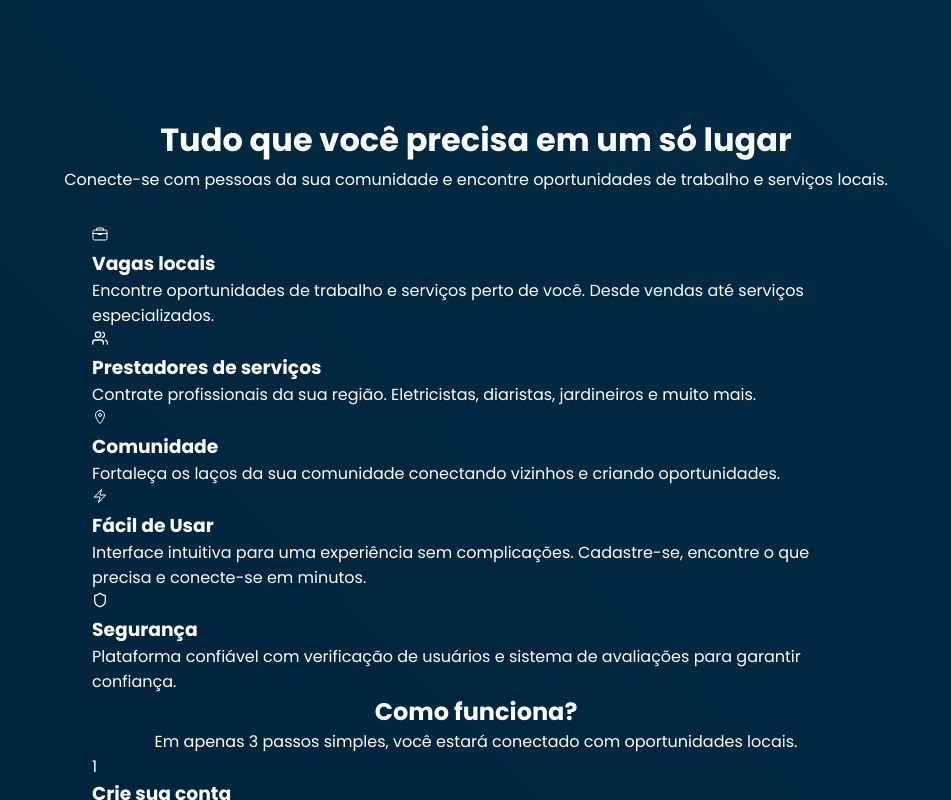
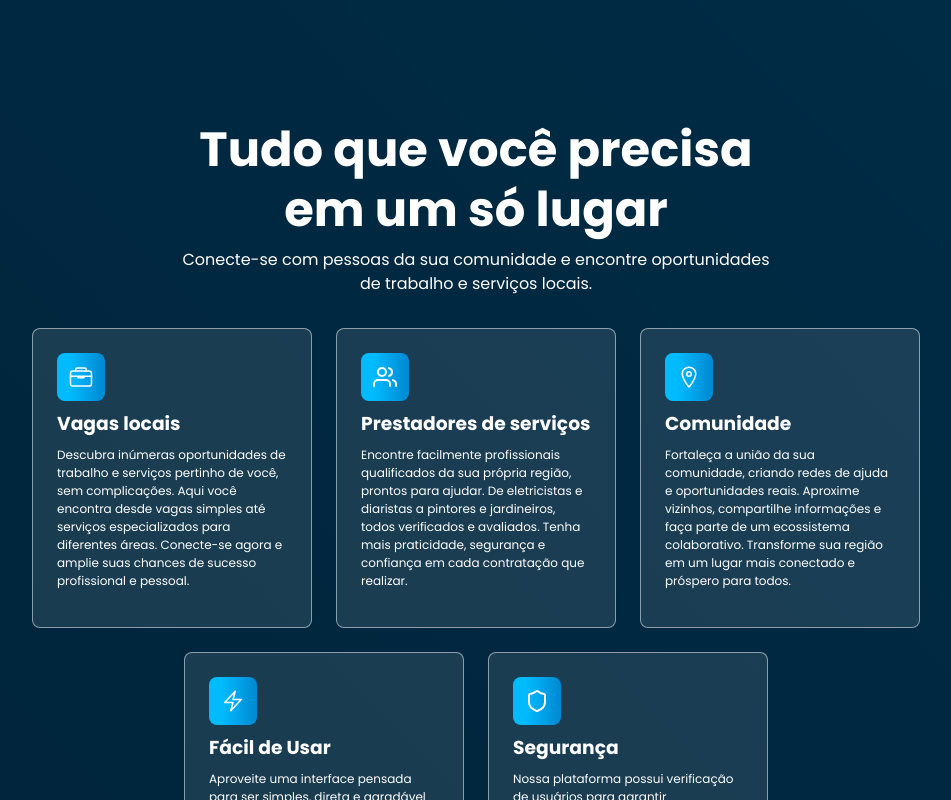
Before and after one commit to mickeiasdev/ConectaBairro, a React (Vite) app: page / in a window 1280 px wide. Shown: the part 680-1480 px from the top of the page, without its empty margins (164-1115 px from the left). Built offline with nearby package versions, Linux system fonts and the light colour scheme.

Commit message:
feat: enhance Features component content and styles for improved clarity and user experience

```diff
--- a/src/components/landingpage/Features.jsx
+++ b/src/components/landingpage/Features.jsx
@@ -20,40 +20,50 @@ export default function Feature({ className }) {
           <IoBriefcaseOutline className={styles.icon} />
           <h3>Vagas locais</h3>
           <p>
-            Encontre oportunidades de trabalho e serviços perto de você. Desde
-            vendas até serviços especializados.
+            Descubra inúmeras oportunidades de trabalho e serviços pertinho de
+            você, sem complicações. Aqui você encontra desde vagas simples até
+            serviços especializados para diferentes áreas. Conecte-se agora e
+            amplie suas chances de sucesso profissional e pessoal.
           </p>
         </div>
         <div className={styles.item}>
           <FiUsers className={styles.icon} />
           <h3>Prestadores de serviços</h3>
           <p>
-            Contrate profissionais da sua região. Eletricistas, diaristas,
-            jardineiros e muito mais.
+            Encontre facilmente profissionais qualificados da sua própria
+            região, prontos para ajudar. De eletricistas e diaristas a pintores
+            e jardineiros, todos verificados e avaliados. Tenha mais
+            praticidade, segurança e confiança em cada contratação que realizar.
           </p>
         </div>
         <div className={styles.item}>
           <IoLocationOutline className={styles.icon} />
           <h3>Comunidade</h3>
           <p>
-            Fortaleça os laços da sua comunidade conectando vizinhos e criando
-            oportunidades.
+            Fortaleça a união da sua comunidade, criando redes de ajuda e
+            oportunidades reais. Aproxime vizinhos, compartilhe informações e
+            faça parte de um ecossistema colaborativo. Transforme sua região em
+            um lugar mais conectado e próspero para todos.
           </p>
         </div>
         <div className={styles.item}>
           <HiOutlineBolt className={styles.icon} />
           <h3>Fácil de Usar</h3>
           <p>
-            Interface intuitiva para uma experiência sem complicações.
-            Cadastre-se, encontre o que precisa e conecte-se em minutos.
+            Aproveite uma interface pensada para ser simples, direta e agradável
+            de navegar. Cadastre-se rapidamente, encontre o que precisa e
+            conecte-se em poucos cliques. Tudo foi feito para garantir
+            praticidade e eficiência na sua experiência.
           </p>
         </div>
         <div className={styles.item}>
           <LuShield className={styles.icon} />
           <h3>Segurança</h3>
           <p>
-            Plataforma confiável com verificação de usuários e sistema de
-            avaliações para garantir confiança.
+            Nossa plataforma possui verificação de usuários para garantir
+            credibilidade total. Contamos com um sistema de avaliações reais
+            para que você saiba com quem está lidando. Aqui, a confiança e a sua
+            tranquilidade vêm sempre em primeiro lugar.
           </p>
         </div>
       </div>
--- a/src/styles/landingpage/Feature.module.css
+++ b/src/styles/landingpage/Feature.module.css
@@ -7,31 +7,71 @@
 }
 
 .title {
-  font-size: 2rem;
+  max-width: 600px;
+  font-size: 3rem;
   text-align: center;
   margin-bottom: 0.5rem;
   line-height: 1.25;
 }
 
 .subtitle {
+  max-width: 600px;
   text-align: center;
   margin-bottom: 2rem;
-  max-width: 100%;
   line-height: 1.5;
 }
 
 .list {
-
+  display: flex;
+  flex-direction: column;
+  justify-content: center;
+  gap: 1.5rem;
+  width: 100%;
 }
 
 .item {
+  display: flex;
+  flex-direction: column;
+  align-items: flex-start;
+  gap: 0.5rem;
+  padding: 1.5rem;
+  border-radius: 0.5rem;
+  background: var(--glass-color);
+  border: 1px solid rgba(255, 255, 255, 0.5);
+  transition: all 0.2s ease-in-out;
+}
+
+.item:hover {
+  background: var(--glass-hover);
+}
+
+.item p {
+  font-size: 0.75rem;
 }
 
 .icon {
+  font-size: 3rem;
+  padding: 0.75rem;
+  background: var(--secundary-gradient);
+  border-radius: 0.5rem;
+  transition: all 0.2s ease-in-out;
+}
+
+.item:hover .icon {
+  scale: 1.05;
 }
 
 @media (min-width: 768px) {
   .features {
-    max-width: 100%
+    max-width: 80vw;
+  }
+  .list {
+    flex-direction: row;
+    flex-wrap: wrap;
+    max-width: 1030px;
+  }
+  .item {
+    width: 280px;
+    height: 300px;
   }
 }
--- a/src/styles/landingpage/LandingPage.module.css
+++ b/src/styles/landingpage/LandingPage.module.css
@@ -25,7 +25,6 @@
   padding-bottom: 7.5rem;
 }
 
-.featuresTitle,
 .tutorialTitle,
 .feedbacksTitle,
 .ctaTitle {
@@ -33,11 +32,10 @@
   margin-bottom: 0.5rem;
   line-height: 1.25;
 }
-.featuresSubtitle,
+
 .tutorialSubtitle,
 .feedbacksSubtitle,
-.ctaSubtitle,
-.heroSubtitle {
+.ctaSubtitle {
   font-size: 0.7rem;
   text-align: center;
   margin-bottom: 2rem;
@@ -45,10 +43,9 @@
   line-height: 1.5;
 }
 
-/* Hero */
 
 /* Lista genérica (Features, Tutorial, Feedbacks) */
-.featureList,
+
 .tutorialSteps,
 .feedbackList {
   display: flex;
```
